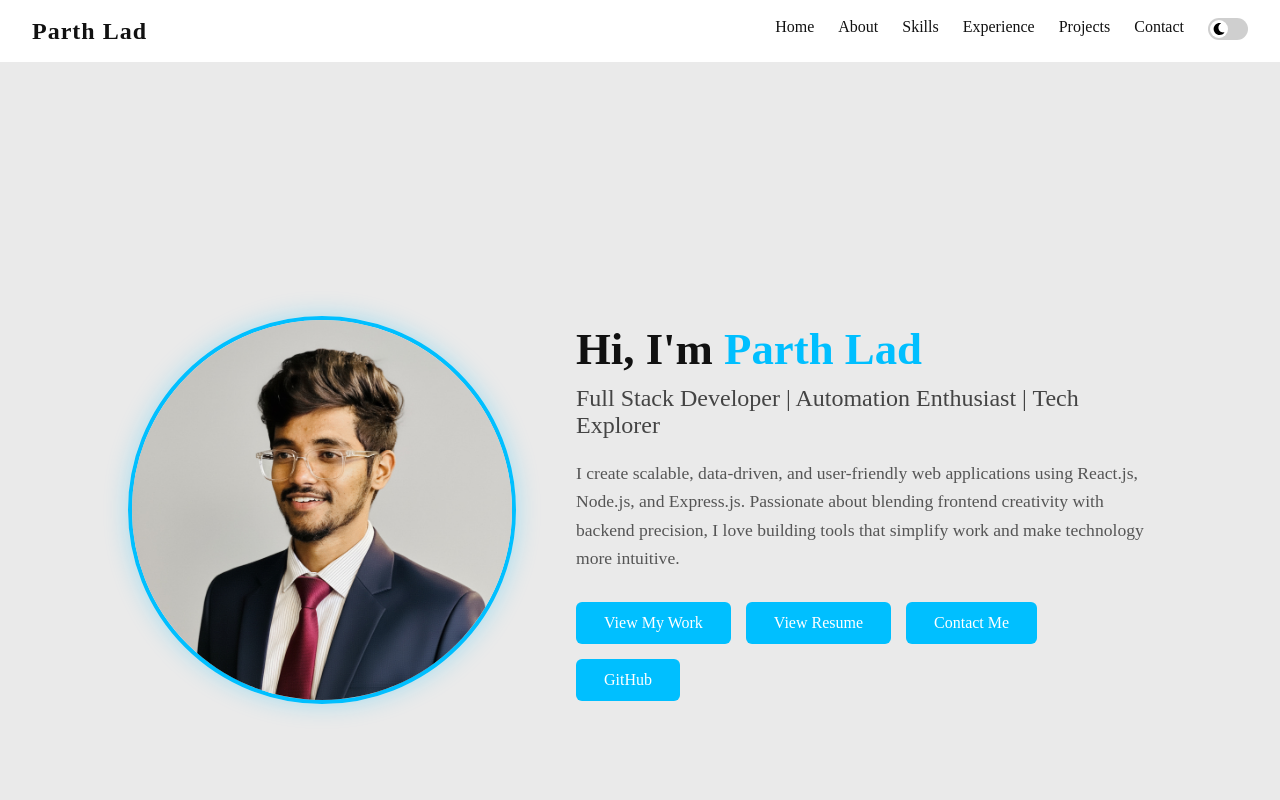
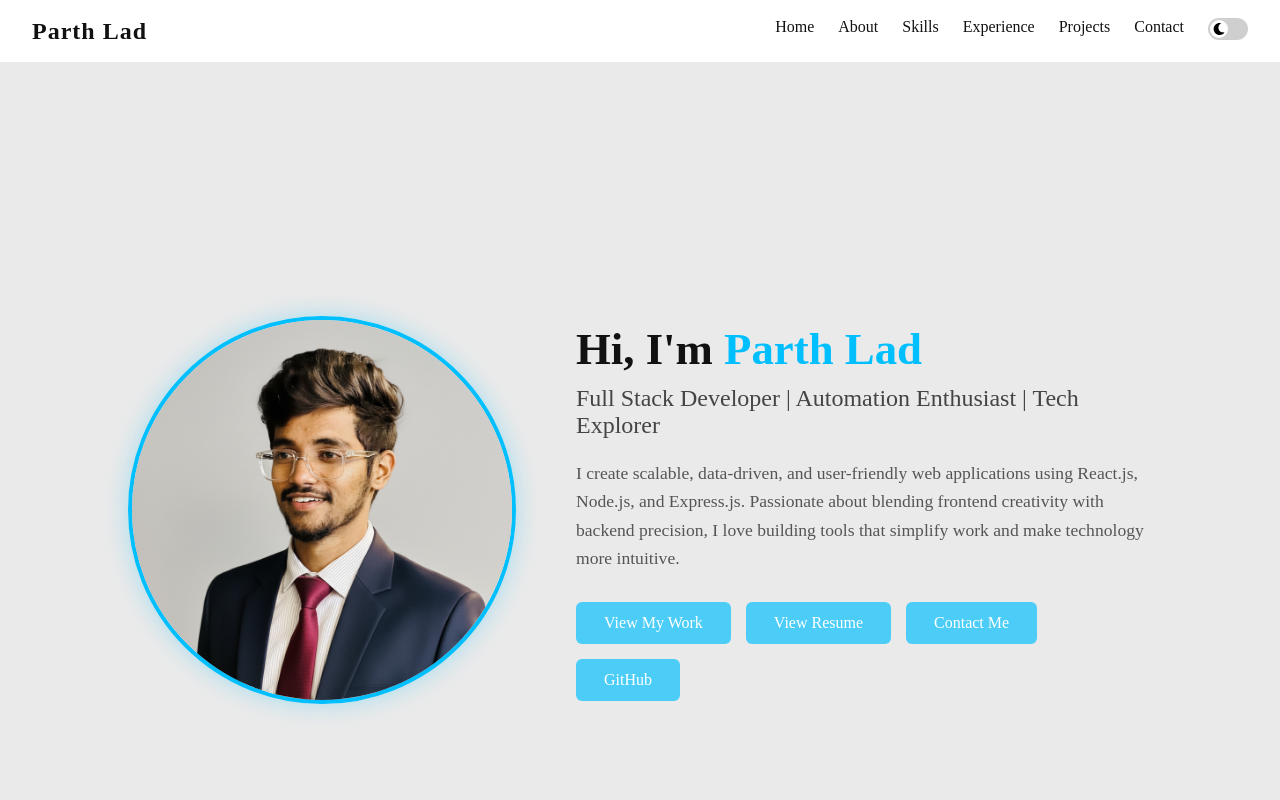
Before and after one commit to Parthlad1/my-portfolio, a React (Vite) app: page / in a window 1280 px wide. Shown: the top 800 px of the page. Built offline with nearby package versions, Linux system fonts and the light colour scheme.

Commit message:
Made Some Changes

```diff
--- a/src/App.css
+++ b/src/App.css
@@ -27,7 +27,7 @@
   --project-card: #1e1e1e;
   --contact-typing:#e0e0e0;
   --navbar-btn:transparent;
-  --experience-timeline:#444444;
+  --experience-timeline:#4a91e2a9;
 
 
   --text-main: #ffffff;
--- a/src/components/Navbar/Navbar.css
+++ b/src/components/Navbar/Navbar.css
@@ -138,7 +138,7 @@ button{
 
   .nav-link-mobile li a {
     font-size: 1.2rem;
-    color: #00bcd4;
+    color: var(--text-heading);
     font-weight: bold;
     text-decoration: none;
   }
--- a/src/sections/Home.css
+++ b/src/sections/Home.css
@@ -64,7 +64,7 @@
 }
 
 .home-btn {
-  background-color: #00bfff;
+  background-color: #00bfffac;
   color: #fff;
   border: none;
   padding: 12px 28px;
```
